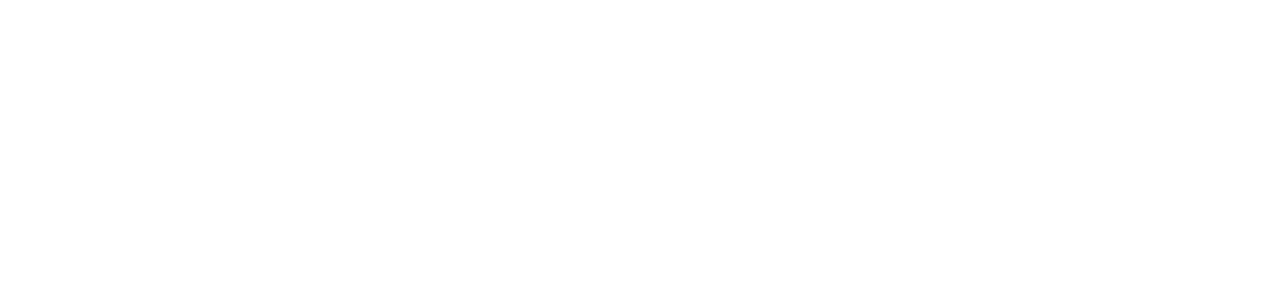
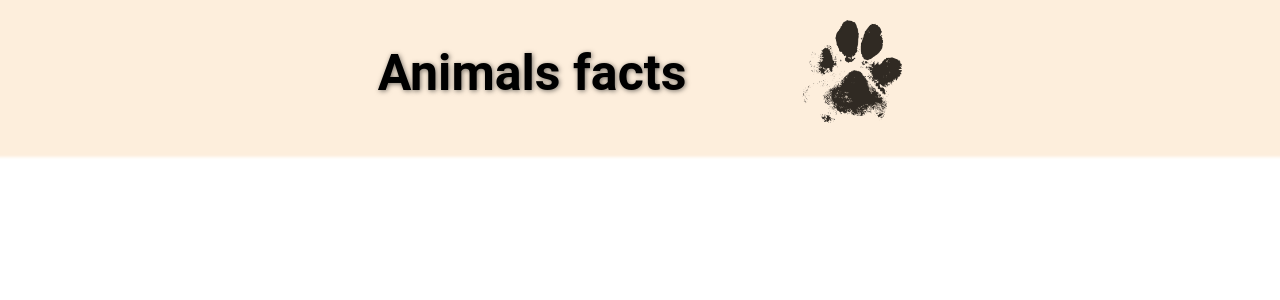
Before and after one commit to andrsweb/Animal-facts, a React (Vite) app: page / in a window 1280 px wide. Shown: the top 300 px of the page. Built offline with nearby package versions, Linux system fonts and the light colour scheme.

Commit message:
Create header component

```diff
--- a/src/App.jsx
+++ b/src/App.jsx
@@ -1,11 +1,11 @@
-import { useState } from 'react'
 import './App.scss'
+import Header from './components/Header/Header'
 
 const App = () => {
-	const [count, setCount] = useState( 0 )
 
 	return (
 		<div className="Wrapper">
+			<Header text="Animals facts" />
 			<main>
 			</main>
 		</div>
--- a/src/common/vars.scss
+++ b/src/common/vars.scss
@@ -12,7 +12,7 @@
 $container-xl: 1200px;
 
 // Container padding.
-$container-padding: 0 20px;
+$container-padding: 20px;
 
 // Font families.
 $ff	: 'Roboto', sans-serif;
@@ -25,7 +25,7 @@
 $fs-xl	: 20px;
 
 // Font weights.
-$fw-light	: 300;
+$fw-thin	: 100;
 $fw-regular	: 400;
 $fw-medium	: 500;
 $fw-semibold: 600;
@@ -38,6 +38,9 @@
 // Colors.
 $white	 : #FFFFFF;
 $black	 : #000000;
+$accent	 : #FDEEDC;
+$hero    : #FFD8A9;
+$footer  : #E38B29;
 
 // Others.
 $tr: 0.35s;
--- /dev/null
+++ b/src/components/Header/Header.jsx
@@ -0,0 +1,26 @@
+import './Header.scss'
+
+const Header = ( { text } ) => {
+	return (
+		<header className='header'>
+			<div className="container">
+				<div className="header-wrapper">
+					<div className="header-text">
+							{ text }
+					</div>
+					<a href='/' className="header-logo">
+						<picture>
+							<source
+								srcSet="public/img/header/logo.webp"
+								type="image/webp"
+							/>
+							<img src="public/img/header/logo.png" width="100" height="100" alt="" />
+						</picture>
+					</a>
+				</div>
+			</div>
+		</header>
+	)
+}
+
+export default Header
--- /dev/null
+++ b/src/components/Header/Header.scss
@@ -0,0 +1,37 @@
+@import '../../common/vars';
+
+.header {
+	padding: 20px 0;
+	background-color: $accent;
+	box-shadow: 0 0 3px 10px $accent;
+
+	&-wrapper {
+		display: flex;
+		flex-direction: column;
+		justify-content: center;
+		align-items: center;
+
+		@media all and (min-width: $lg) {
+			flex-direction: row;
+		}
+	}
+
+	&-logo {
+		margin-top: 20px;
+
+		@media all and (min-width: $lg) {
+			margin-top: 0;
+			margin-left: 10%;
+		}
+	}
+
+	&-text {
+		font-size: 25px;
+		font-weight: $fw-bold;
+		text-shadow: 1px 1px 5px rgba(0, 0, 0, 0.534);
+
+		@media all and (min-width: $lg) {
+			font-size: 50px
+		}
+	}
+}
```
Also changed, not shown: public/img/header/logo.png (added), public/img/header/logo.webp (added).
